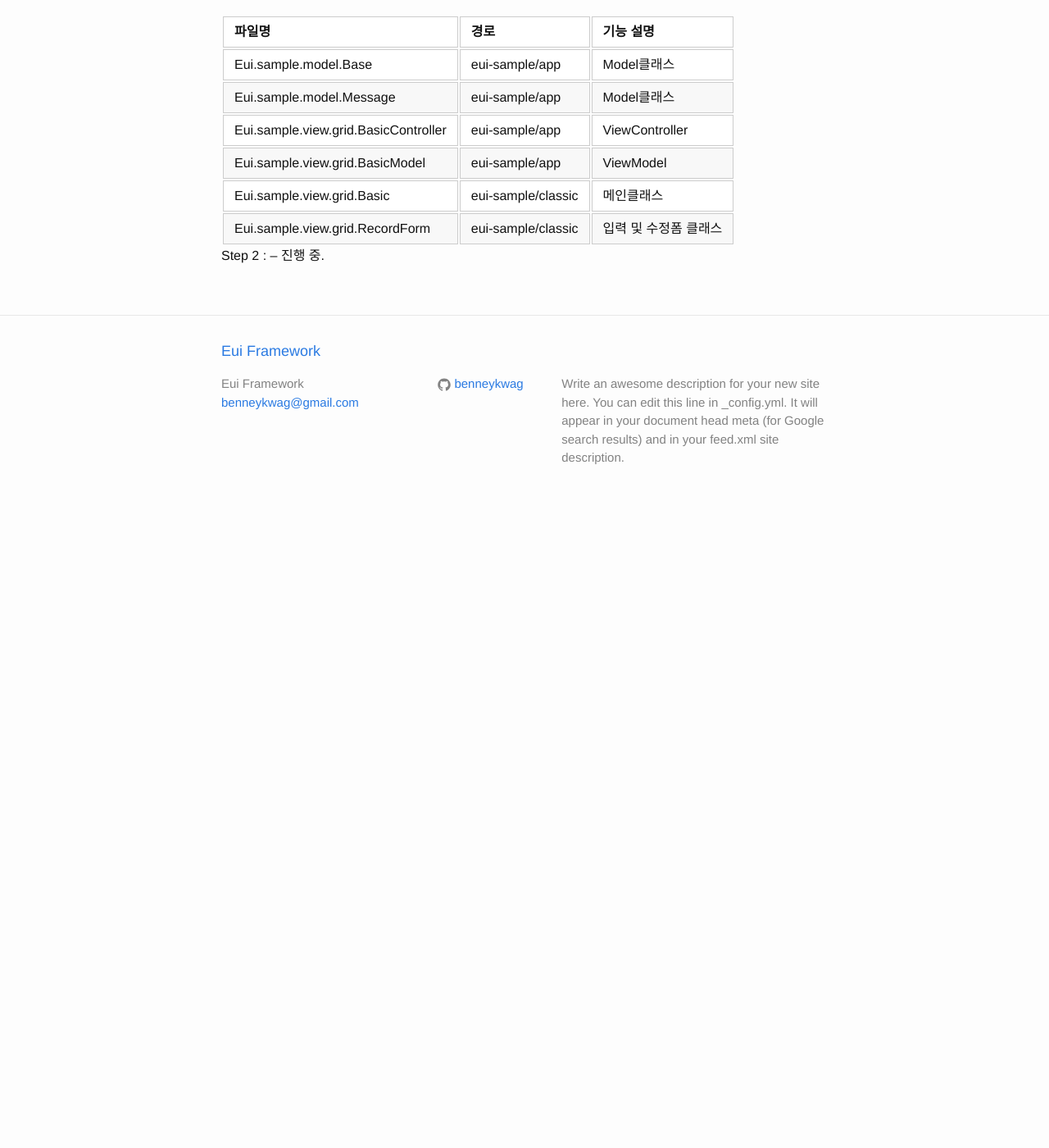
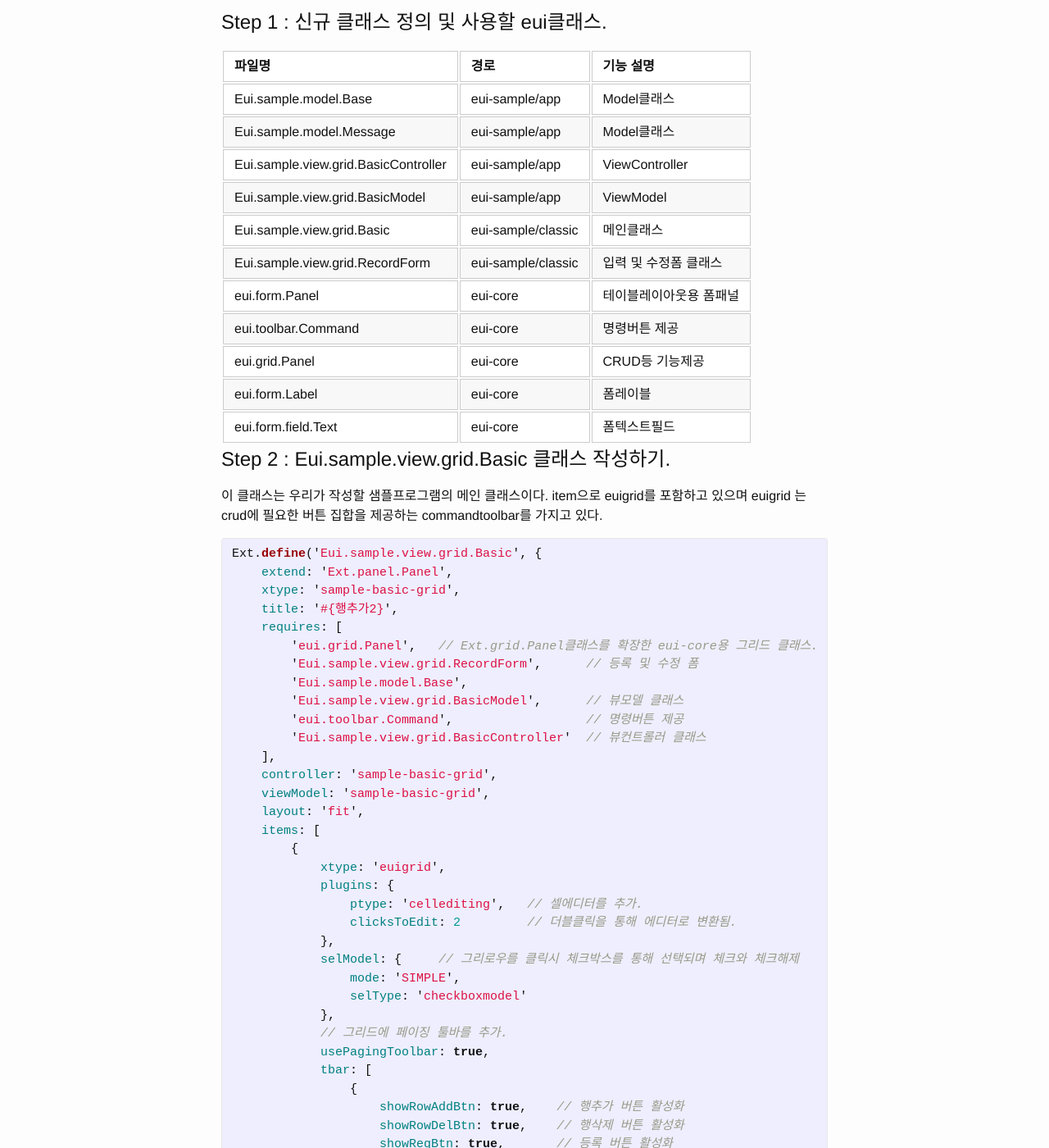
Before and after one commit to benneykwag/benneykwag.github.io, a Jekyll site: the page built from _posts/2016-04-13-grid-crud.md, in a window 1280 px wide and 1400 px high, scrolled down 398 px. Shown: the whole window at 82% size. Built offline with Jekyll 4.4.1, drawn with Linux system fonts in a browser that asks for light colours; Markdown is read by kramdown in place of the engine named in the settings; comment, search, counter and statistics services are not loaded; before the commit the page ends 1028 px from its top, so only the background shows below that; some of the changed text lies outside the part shown.

Commit message:
그리드 CRUD

```diff
--- a/_posts/2016-04-13-grid-crud.md
+++ b/_posts/2016-04-13-grid-crud.md
@@ -1,6 +1,6 @@
 ---
 layout: post
-title:  "그리드 CRUD 프로그래밍"
+title:  "eui 프레임웍을 활용한 그리드 CRUD 프로그래밍"
 date:   2016-04-13 16:25:50 +0900
 categories: lecture
 ---
@@ -13,7 +13,7 @@ eui프레임웍은 자체 그리드를 통해 CRUD를 쉽게 처리할 수 있
 
 eui-sample 앱은 universal app로 생성하였으므로 뷰는 classic폴더에 포함됨을 알고 있자.
 
-Step 1 : 필요한 파일 및 클래스 정의하기.
+Step 1 : 신규 클래스 정의 및 사용할 eui클래스.
 ==
 
 파일명                     | 경로          | 기능 설명
@@ -24,6 +24,96 @@ Eui.sample.view.grid.BasicController | eui-sample/app| ViewController
 Eui.sample.view.grid.BasicModel | eui-sample/app| ViewModel
 Eui.sample.view.grid.Basic | eui-sample/classic| 메인클래스
 Eui.sample.view.grid.RecordForm | eui-sample/classic| 입력 및 수정폼 클래스
+eui.form.Panel          |   eui-core    |   테이블레이아웃용 폼패널
+eui.toolbar.Command     |   eui-core    |   명령버튼 제공
+eui.grid.Panel          |   eui-core    |   CRUD등 기능제공
+eui.form.Label          |   eui-core    |   폼레이블
+eui.form.field.Text     |   eui-core    |   폼텍스트필드
 
-Step 2 :
+
+Step 2 : Eui.sample.view.grid.Basic 클래스 작성하기.
+==
+
+이 클래스는 우리가 작성할 샘플프로그램의 메인 클래스이다. item으로 euigrid를 포함하고 있으며
+euigrid 는 crud에 필요한 버튼 집합을 제공하는 commandtoolbar를 가지고 있다.
+
+{% highlight javascript %}
+
+Ext.define('Eui.sample.view.grid.Basic', {
+    extend: 'Ext.panel.Panel',
+    xtype: 'sample-basic-grid',
+    title: '#{행추가2}',
+    requires: [
+        'eui.grid.Panel',   // Ext.grid.Panel클래스를 확장한 eui-core용 그리드 클래스.
+        'Eui.sample.view.grid.RecordForm',      // 등록 및 수정 폼
+        'Eui.sample.model.Base',
+        'Eui.sample.view.grid.BasicModel',      // 뷰모델 클래스
+        'eui.toolbar.Command',                  // 명령버튼 제공
+        'Eui.sample.view.grid.BasicController'  // 뷰컨트롤러 클래스
+    ],
+    controller: 'sample-basic-grid',
+    viewModel: 'sample-basic-grid',
+    layout: 'fit',
+    items: [
+        {
+            xtype: 'euigrid',
+            plugins: {
+                ptype: 'cellediting',   // 셀에디터를 추가.
+                clicksToEdit: 2         // 더블클릭을 통해 에디터로 변환됨.
+            },
+            selModel: {     // 그리로우를 클릭시 체크박스를 통해 선택되며 체크와 체크해제
+                mode: 'SIMPLE',
+                selType: 'checkboxmodel'
+            },
+            // 그리드에 페이징 툴바를 추가.
+            usePagingToolbar: true,
+            tbar: [
+                {
+                    showRowAddBtn: true,    // 행추가 버튼 활성화
+                    showRowDelBtn: true,    // 행삭제 버튼 활성화
+                    showRegBtn: true,       // 등록 버튼 활성화
+                    showModBtn: true,       // 수정 버튼 활성화
+                    showSaveBtn: true,      // 저장 버튼 활성화
+                    showReloadBtn: true,    // 조회 버튼 활성화
+                    xtype: 'commandtoolbar' // eui.toolbar.Command 클래스
+                }
+            ],
+            bind: {
+                store: '{mystore}'      // ViewModel클래스에 정의됨.
+            },
+            listeners: {                // ViewController클래스에 정의됨.
+                select: 'onGridSelect',
+                regBtnClick: 'onRowReg',
+                rowDeleteBtnClick: 'onRowDelete',
+                modBtnClick: 'onRowMod',
+                rowAddBtnClick: 'onRowAdd',
+                saveBtnClick: 'onRowSave'
+            },
+            columns: [
+                {
+                    text: '#{행추가2}',
+                    width: 100,
+                    dataIndex: 'MSG_ID',
+                    editor: {
+                        bind: "{messageRecord.MSG_ID}",
+                        xtype: 'textfield'
+                    }
+                },
+                {
+                    text: 'MSG_LABEL',
+                    flex: 1,
+                    dataIndex: 'MSG_LABEL',
+                    editor: {
+                        bind: "{messageRecord.MSG_LABEL}",
+                        xtype: 'textfield'
+                    }
+                }
+            ]
+        }
+    ]
+
+});
+{% endhighlight %}
+
+
 -- 진행 중.
```
Also changed, not shown: 2 other files.
